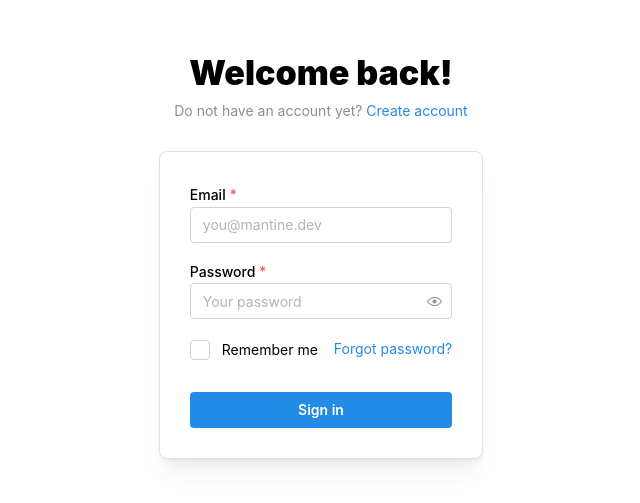
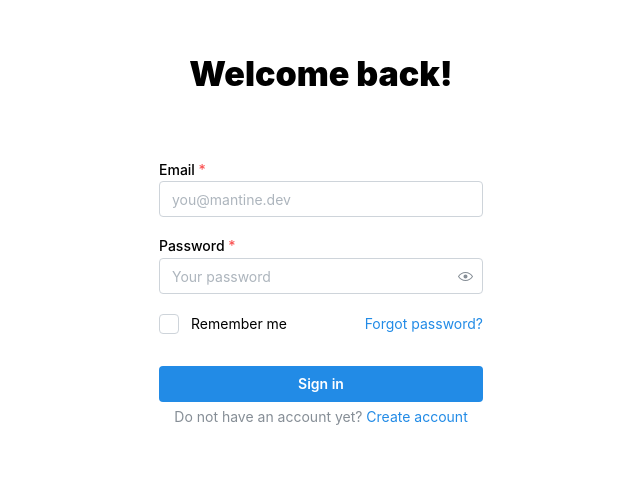
Before and after one commit to lia-arroyo/devs-hackathon-2024, a React (Vite) app in the folder frontend/: page /login in a window 1280 px wide. Shown: the part 145-648 px from the top of the page, without its empty margins (319-959 px from the left). Built offline with nearby package versions, Linux system fonts and the light colour scheme.

Commit message:
more styling on login

```diff
--- a/frontend/src/components/AuthForms/AuthForms.module.css
+++ b/frontend/src/components/AuthForms/AuthForms.module.css
@@ -4,3 +4,22 @@
     var(--mantine-font-family);
   font-weight: 900;
 }
+
+.container {
+  height: 60%;
+  width: 50%;
+  max-width: 800px;
+  display: flex;
+  flex-direction: column;
+  align-items: center;
+  justify-content: center;
+}
+
+.form {
+  width: 60%;
+  display: flex;
+  flex-direction: column;
+  align-items: stretch;
+  justify-content: center;
+  background-color: transparent;
+}
--- a/frontend/src/components/AuthForms/LoginForm.tsx
+++ b/frontend/src/components/AuthForms/LoginForm.tsx
@@ -9,23 +9,23 @@ import {
   Container,
   Group,
   Button,
+  useMantineTheme,
 } from '@mantine/core';
 import classes from './AuthForms.module.css';
+import { convertToRGBA } from '@/utils/convertToRgba';
 
 export function LoginForm() {
+  const theme = useMantineTheme();
+  const { colors } = theme;
+
+  const backgrundColor = { backgroundColor: convertToRGBA('#ffffff', 0.3) };
   return (
-    <Container size={420} my={40}>
+    <Paper radius="lg" style={backgrundColor} className={classes.container}>
       <Title ta="center" className={classes.title}>
         Welcome back!
       </Title>
-      <Text c="dimmed" size="sm" ta="center" mt={5}>
-        Do not have an account yet?{' '}
-        <Anchor size="sm" component="button">
-          Create account
-        </Anchor>
-      </Text>
 
-      <Paper withBorder shadow="md" p={30} mt={30} radius="md">
+      <Paper p={30} mt={30} className={classes.form}>
         <TextInput label="Email" placeholder="you@mantine.dev" required />
         <PasswordInput label="Password" placeholder="Your password" required mt="md" />
         <Group justify="space-between" mt="lg">
@@ -37,7 +37,13 @@ export function LoginForm() {
         <Button fullWidth mt="xl">
           Sign in
         </Button>
+        <Text c="dimmed" size="sm" ta="center" mt={5}>
+          Do not have an account yet?{' '}
+          <Anchor size="sm" component="button">
+            Create account
+          </Anchor>
+        </Text>
       </Paper>
-    </Container>
+    </Paper>
   );
 }
--- /dev/null
+++ b/frontend/src/utils/convertToRgba.ts
@@ -0,0 +1,13 @@
+export const convertToRGBA = (hex: string, opacity: number) => {
+  // Remove '#' if it's included
+  const cleanedHex = hex.replace('#', '');
+
+  // Convert hex to RGB
+  const bigint = parseInt(cleanedHex, 16);
+  const r = (bigint >> 16) & 255;
+  const g = (bigint >> 8) & 255;
+  const b = bigint & 255;
+
+  console.log(r, g, b, hex);
+  return `rgba(${r}, ${g}, ${b}, ${opacity})`;
+};
```
